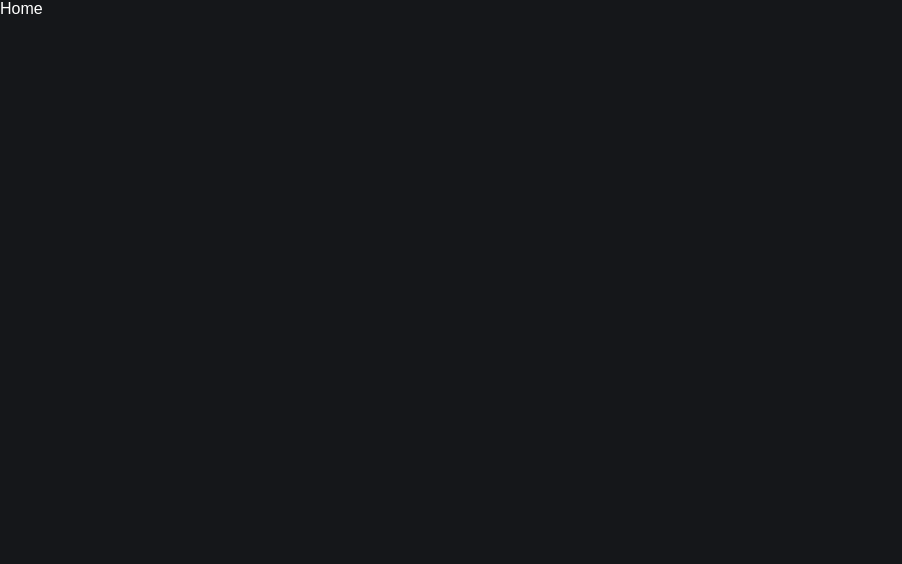
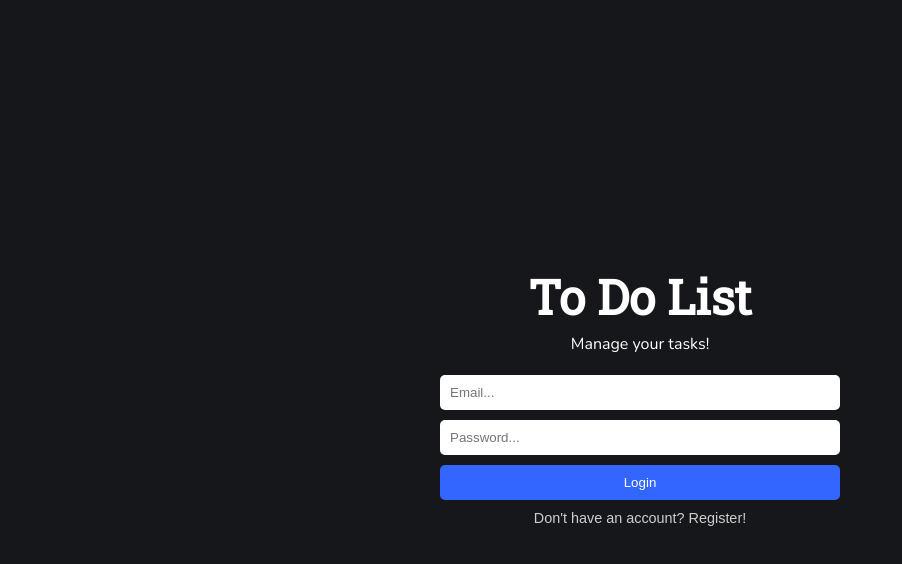
Before and after one commit to TihMalagutii/todo-list-react, a React (Create React App) app: page / in a window 1280 px wide. Shown: the top 564 px of the page, without its empty margins (0-902 px from the left). Built offline with nearby package versions, Linux system fonts and the light colour scheme.

Commit message:
feat: :white_check_mark: login page

```diff
--- a/src/pages/Home/home.module.css
+++ b/src/pages/Home/home.module.css
@@ -0,0 +1,52 @@
+@import url('https://fonts.googleapis.com/css2?family=Nunito:wght@200&family=Roboto+Slab&display=swap');
+
+.container {
+    display: flex;
+    flex-direction: column;
+    align-items: center;
+    justify-content: center;
+    height: 100vh;
+    width: 100%;
+}
+
+.container h1 {
+    font-size: 3em;
+    margin-bottom: 5px;
+    font-family: 'Roboto Slab', serif;
+}
+
+.container span {
+    margin-bottom: 20px;
+    font-family: 'Nunito', sans-serif;
+}
+
+.formLogin {
+    display: flex;
+    flex-direction: column;
+    width: 90%;
+    max-width: 400px;
+}
+
+.formLogin input {
+    border: none;
+    outline: none;
+    margin-bottom: 10px;
+    height: 35px;
+    border-radius: 5px;
+    padding: 0 10px;
+}
+
+.formLogin button {
+    border: none;
+    height: 35px;
+    border-radius: 5px;
+    background-color: #3366FF;
+    color: #FFF;
+}
+
+.link {
+    color: #cecece;
+    margin: 10px 0;
+    font-size: .9em;
+    text-decoration: none;
+}
--- a/src/pages/Home/index.jsx
+++ b/src/pages/Home/index.jsx
@@ -1,7 +1,50 @@
+import { useState } from 'react'
+import { Link } from 'react-router-dom'
 import styles from './home.module.css'
 
 export default function Home() {
+
+  const [email, setEmail] = useState('')
+  const [password, setPassword] = useState('')
+
+  const login = e => {
+
+    e.preventDefault()
+
+    if(email !== '' && password !== '') {
+      alert('test')
+    } else {
+      alert('error login')
+    }
+
+  }
+
   return (
-    <div>Home</div>
+    <div className={styles.container}>
+      <h1>To Do List</h1>
+      <span>Manage your tasks!</span>
+
+      <form className={styles.formLogin} onSubmit={login}>
+
+        <input
+          type="text"
+          placeholder='Email...'
+          value={email}
+          onChange={e => setEmail(e.target.value)} />
+        <input
+          type="password"
+          placeholder='Password...'
+          value={password}
+          onChange={e => setPassword(e.target.value)} />
+
+          <button type='submit'>Login</button>
+
+      </form>
+
+      <Link className={styles.link} to="/register">
+        Don't have an account? Register!
+      </Link>
+
+    </div>
   )
 }
```
